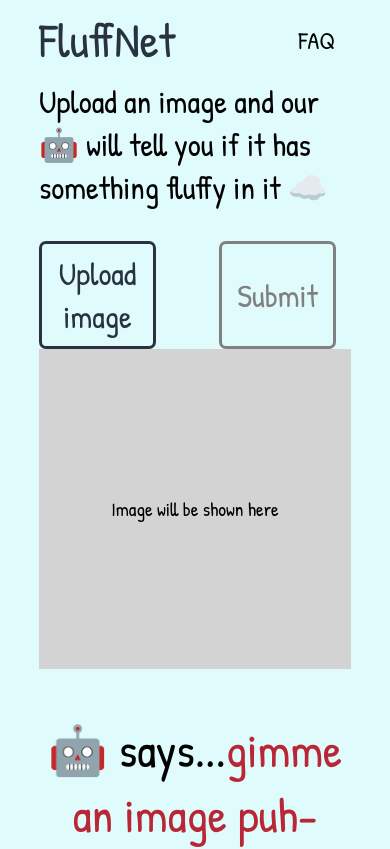
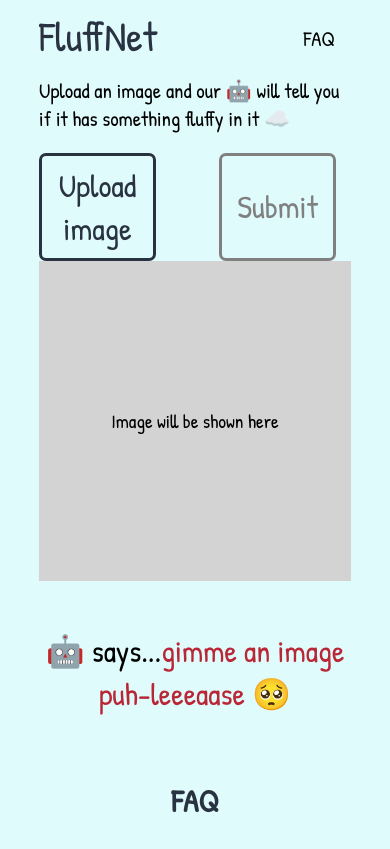
Before and after one commit to mihailthebuilder/fluffnet-front, a React (Create React App) app: page / in a window 390 px wide. Shown: the top 849 px of the page. Built offline with nearby package versions, Linux system fonts and the light colour scheme.

Commit message:
moved font sizing to .app

```diff
--- a/src/App.scss
+++ b/src/App.scss
@@ -2,6 +2,7 @@
 
 .App {
   max-width: 800px;
+  font-size: 2rem;
 }
 
 header {
@@ -142,11 +143,14 @@ header {
 }
 
 @media (max-width: 900px) {
+  .App {
+    font-size: 1.3rem;
+  }
+
   header {
     display: flex;
     flex-direction: row-reverse;
     justify-content: space-between;
-    font-size: 1.5rem;
     padding: 1rem 0;
   }
 
--- a/src/index.scss
+++ b/src/index.scss
@@ -15,7 +15,6 @@ html * {
 
 body {
   margin: 0;
-  font-size: 2rem;
 
   -webkit-font-smoothing: antialiased;
   -moz-osx-font-smoothing: grayscale;
```
